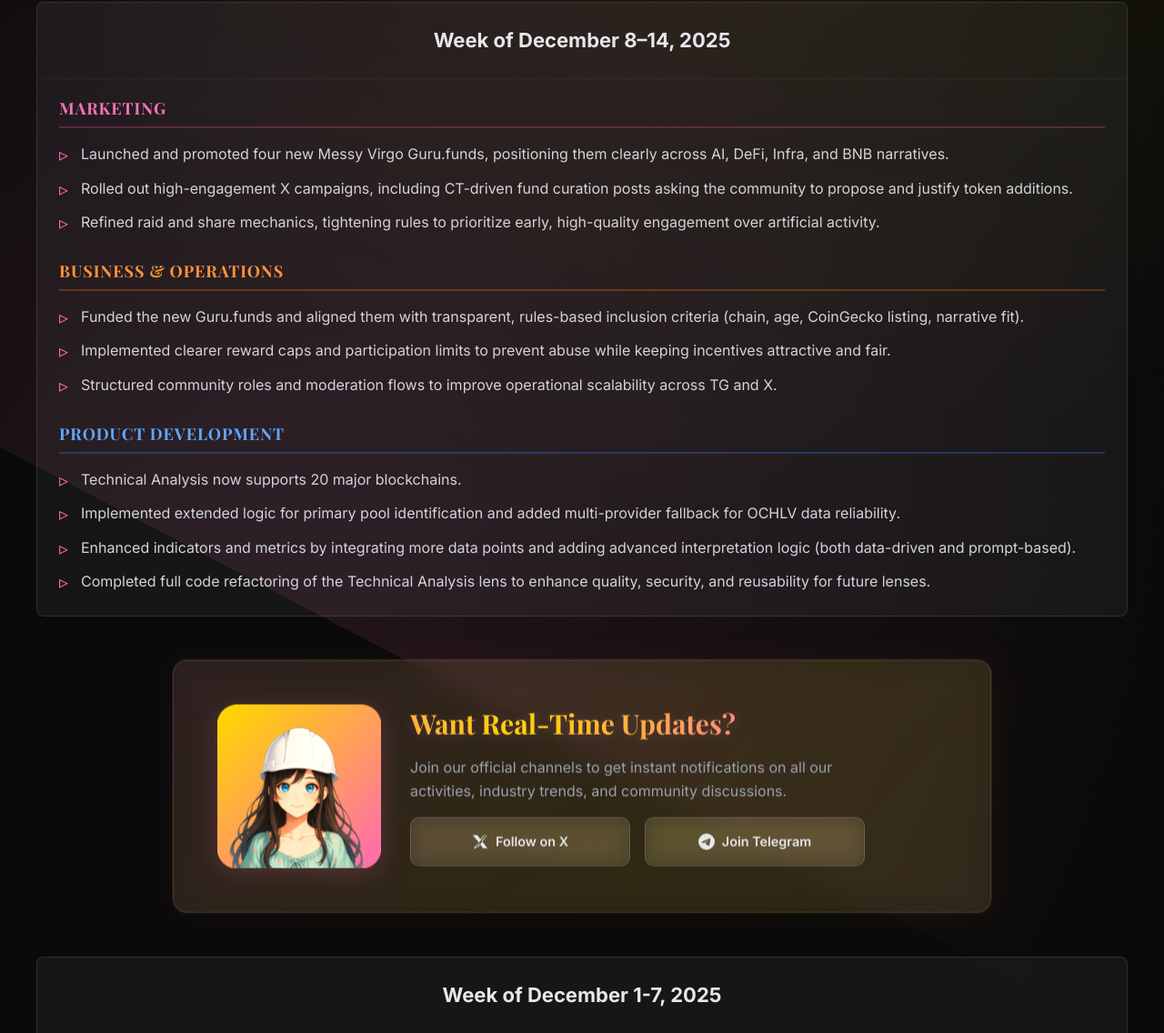
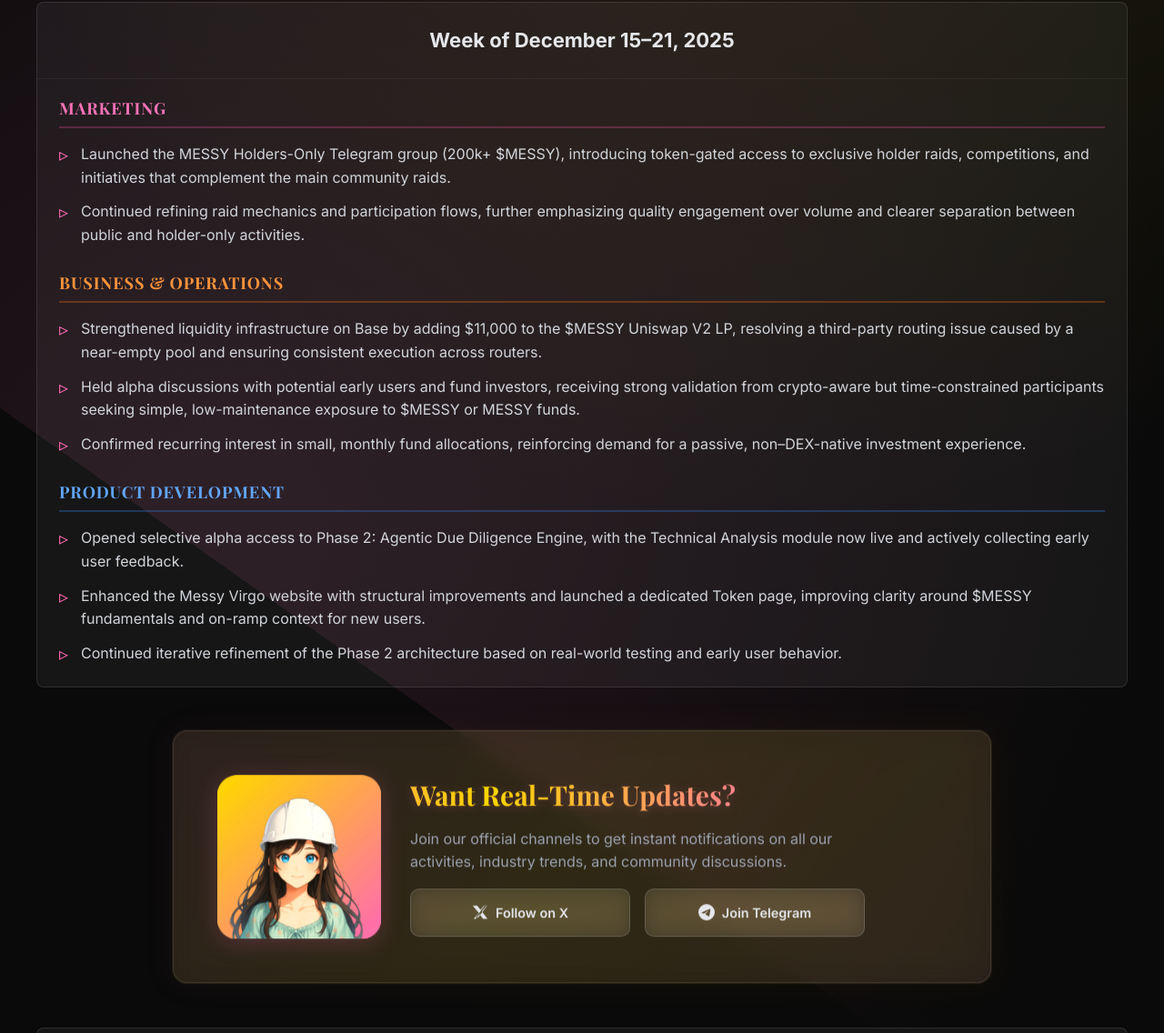
Before and after one commit to messyvirgo-coin/messyvirgo-com, an Eleventy site: page buildlog.html in a window 1280 px wide. Shown: the part 380-1516 px from the top of the page at 91% size. Built offline with nearby package versions, Linux system fonts and the light colour scheme; Eleventy itself is replaced by a stand-in of ours; files that its build step writes are made by us from their sources.

Commit message:
feat: added week of December 15-21, 2025 chore: updated Supply Breakdown                            <li><strong>Creator allocation:</strong> 431,853,058.75 43.36%</li>

```diff
--- a/buildlog.html
+++ b/buildlog.html
@@ -292,6 +292,121 @@
       </section>
 
       <div class="buildlog-timeline text-left">
+        <div class="buildlog-entry fade-in" data-week="Dec 15-21, 2025">
+          <div class="mv-card buildlog-entry-card">
+            <div class="buildlog-entry-header">
+              <div class="buildlog-entry-title">
+                <div class="buildlog-entry-week">
+                  Week of December 15–21, 2025
+                </div>
+              </div>
+            </div>
+            <div class="buildlog-entry-content">
+              <div class="buildlog-entry-body">
+                <div class="mb-6">
+                  <h4
+                    class="text-pink-400 font-bold mb-2 uppercase text-xs tracking-wider"
+                  >
+                    Marketing
+                  </h4>
+                  <ul>
+                    <li>
+                      Launched the MESSY Holders-Only Telegram group (200k+ $MESSY), introducing token-gated access to exclusive holder raids, competitions, and initiatives that complement the main community raids.
+                    </li>
+                    <li>
+                      Continued refining raid mechanics and participation flows, further emphasizing quality engagement over volume and clearer separation between public and holder-only activities.
+                    </li>
+                  </ul>
+                </div>
+                <div class="mb-6">
+                  <h4
+                    class="text-orange-400 font-bold mb-2 uppercase text-xs tracking-wider"
+                  >
+                    Business & Operations
+                  </h4>
+                  <ul>
+                    <li>
+                      Strengthened liquidity infrastructure on Base by adding $11,000 to the $MESSY Uniswap V2 LP, resolving a third-party routing issue caused by a near-empty pool and ensuring consistent execution across routers.
+                    </li>
+                    <li>
+                      Held alpha discussions with potential early users and fund investors, receiving strong validation from crypto-aware but time-constrained participants seeking simple, low-maintenance exposure to $MESSY or MESSY funds.
+                    </li>
+                    <li>
+                      Confirmed recurring interest in small, monthly fund allocations, reinforcing demand for a passive, non–DEX-native investment experience.
+                    </li>
+                  </ul>
+                </div>
+                <div>
+                  <h4
+                    class="text-blue-400 font-bold mb-2 uppercase text-xs tracking-wider"
+                  >
+                    Product Development
+                  </h4>
+                  <ul>
+                    <li>
+                      Opened selective alpha access to Phase 2: Agentic Due Diligence Engine, with the Technical Analysis module now live and actively collecting early user feedback.
+                    </li>
+                    <li>
+                      Enhanced the Messy Virgo website with structural improvements and launched a dedicated Token page, improving clarity around $MESSY fundamentals and on-ramp context for new users.
+                    </li>
+                    <li>
+                      Continued iterative refinement of the Phase 2 architecture based on real-world testing and early user behavior.
+                    </li>
+                  </ul>
+                </div>
+              </div>
+            </div>
+          </div>
+        </div>
+
+        <!-- Community CTA Section -->
+        <section class="buildlog-hero">
+          <div class="buildlog-hero-container">
+            <div class="buildlog-hero-image-wrapper">
+              <img
+                src="/images/messy-builder-1.png"
+                alt="Messy Builder"
+                class="buildlog-hero-image"
+              />
+            </div>
+            <div class="buildlog-hero-content">
+              <h2 class="buildlog-hero-title">Want Real-Time Updates?</h2>
+              <p class="buildlog-hero-description">
+                Join our official channels to get instant notifications on all
+                our activities, industry trends, and community discussions.
+              </p>
+              <div class="buildlog-hero-buttons">
+                <a
+                  href="https://x.com/MessyVirgoCoin"
+                  target="_blank"
+                  rel="noopener noreferrer"
+                  class="buildlog-hero-btn buildlog-hero-btn-secondary"
+                >
+                  <svg class="w-5 h-5" fill="currentColor" viewBox="0 0 24 24">
+                    <path
+                      d="M18.244 2.25h3.308l-7.227 8.26 8.502 11.24h-6.514l-5.106-6.694-5.832 6.694H2.423l7.723-8.835L1.082 2.25h6.648l4.721 6.237 5.25-6.237zM5.564 19.75h3.615l12.849-16.948h-3.602L5.564 19.75z"
+                    ></path>
+                  </svg>
+                  Follow on X
+                </a>
+                <a
+                  href="https://t.me/messyvirgo"
+                  target="_blank"
+                  rel="noopener noreferrer"
+                  class="buildlog-hero-btn buildlog-hero-btn-secondary"
+                >
+                  <svg class="w-5 h-5" fill="currentColor" viewBox="0 0 24 24">
+                    <path
+                      d="M11.944 0A12 12 0 0 0 0 12a12 12 0 0 0 12 12 12 12 0 0 0 12-12A12 12 0 0 0 12 0a12 12 0 0 0-.056 0zm4.962 7.224c.1-.002.321.023.465.14a.506.506 0 0 1 .171.325c.016.093.036.306.02.472-.18 1.898-.962 6.502-1.36 8.627-.168.9-.499 1.201-.82 1.23-.696.065-1.225-.46-1.9-.902-1.056-.693-1.653-1.124-2.678-1.8-1.185-.78-.417-1.21.258-1.91.177-.184 3.247-2.977 3.307-3.23.007-.032.014-.15-.056-.212s-.174-.041-.249-.024c-.106.024-1.793 1.14-5.061 3.345-.48.33-.913.49-1.302.48-.428-.008-1.252-.241-1.865-.44-.752-.245-1.349-.374-1.297-.789.027-.216.325-.437.893-.663 3.498-1.524 5.83-2.529 6.998-3.014 3.332-1.386 4.025-1.627 4.476-1.635z"
+                    ></path>
+                  </svg>
+                  Join Telegram
+                </a>
+              </div>
+            </div>
+          </div>
+        </section>
+
         <div class="buildlog-entry fade-in" data-week="Dec 8-14, 2025">
           <div class="mv-card buildlog-entry-card">
             <div class="buildlog-entry-header">
@@ -381,54 +496,6 @@
             </div>
           </div>
         </div>
-
-        <!-- Community CTA Section -->
-        <section class="buildlog-hero">
-          <div class="buildlog-hero-container">
-            <div class="buildlog-hero-image-wrapper">
-              <img
-                src="/images/messy-builder-1.png"
-                alt="Messy Builder"
-                class="buildlog-hero-image"
-              />
-            </div>
-            <div class="buildlog-hero-content">
-              <h2 class="buildlog-hero-title">Want Real-Time Updates?</h2>
-              <p class="buildlog-hero-description">
-                Join our official channels to get instant notifications on all
-                our activities, industry trends, and community discussions.
-              </p>
-              <div class="buildlog-hero-buttons">
-                <a
-                  href="https://x.com/MessyVirgoCoin"
-                  target="_blank"
-                  rel="noopener noreferrer"
-                  class="buildlog-hero-btn buildlog-hero-btn-secondary"
-                >
-                  <svg class="w-5 h-5" fill="currentColor" viewBox="0 0 24 24">
-                    <path
-                      d="M18.244 2.25h3.308l-7.227 8.26 8.502 11.24h-6.514l-5.106-6.694-5.832 6.694H2.423l7.723-8.835L1.082 2.25h6.648l4.721 6.237 5.25-6.237zM5.564 19.75h3.615l12.849-16.948h-3.602L5.564 19.75z"
-                    ></path>
-                  </svg>
-                  Follow on X
-                </a>
-                <a
-                  href="https://t.me/messyvirgo"
-                  target="_blank"
-                  rel="noopener noreferrer"
-                  class="buildlog-hero-btn buildlog-hero-btn-secondary"
-                >
-                  <svg class="w-5 h-5" fill="currentColor" viewBox="0 0 24 24">
-                    <path
-                      d="M11.944 0A12 12 0 0 0 0 12a12 12 0 0 0 12 12 12 12 0 0 0 12-12A12 12 0 0 0 12 0a12 12 0 0 0-.056 0zm4.962 7.224c.1-.002.321.023.465.14a.506.506 0 0 1 .171.325c.016.093.036.306.02.472-.18 1.898-.962 6.502-1.36 8.627-.168.9-.499 1.201-.82 1.23-.696.065-1.225-.46-1.9-.902-1.056-.693-1.653-1.124-2.678-1.8-1.185-.78-.417-1.21.258-1.91.177-.184 3.247-2.977 3.307-3.23.007-.032.014-.15-.056-.212s-.174-.041-.249-.024c-.106.024-1.793 1.14-5.061 3.345-.48.33-.913.49-1.302.48-.428-.008-1.252-.241-1.865-.44-.752-.245-1.349-.374-1.297-.789.027-.216.325-.437.893-.663 3.498-1.524 5.83-2.529 6.998-3.014 3.332-1.386 4.025-1.627 4.476-1.635z"
-                    ></path>
-                  </svg>
-                  Join Telegram
-                </a>
-              </div>
-            </div>
-          </div>
-        </section>
 
         <div class="buildlog-entry fade-in" data-week="Dec 1-7, 2025">
           <div class="mv-card buildlog-entry-card">
```
Also changed, not shown: index.html (+4 -5 lines), litepaper.html (+1 -1 lines), messy-virgo-coin.html (+4 -5 lines), .cursor/commands/add-weekly-buildlog-entry.md (added).
